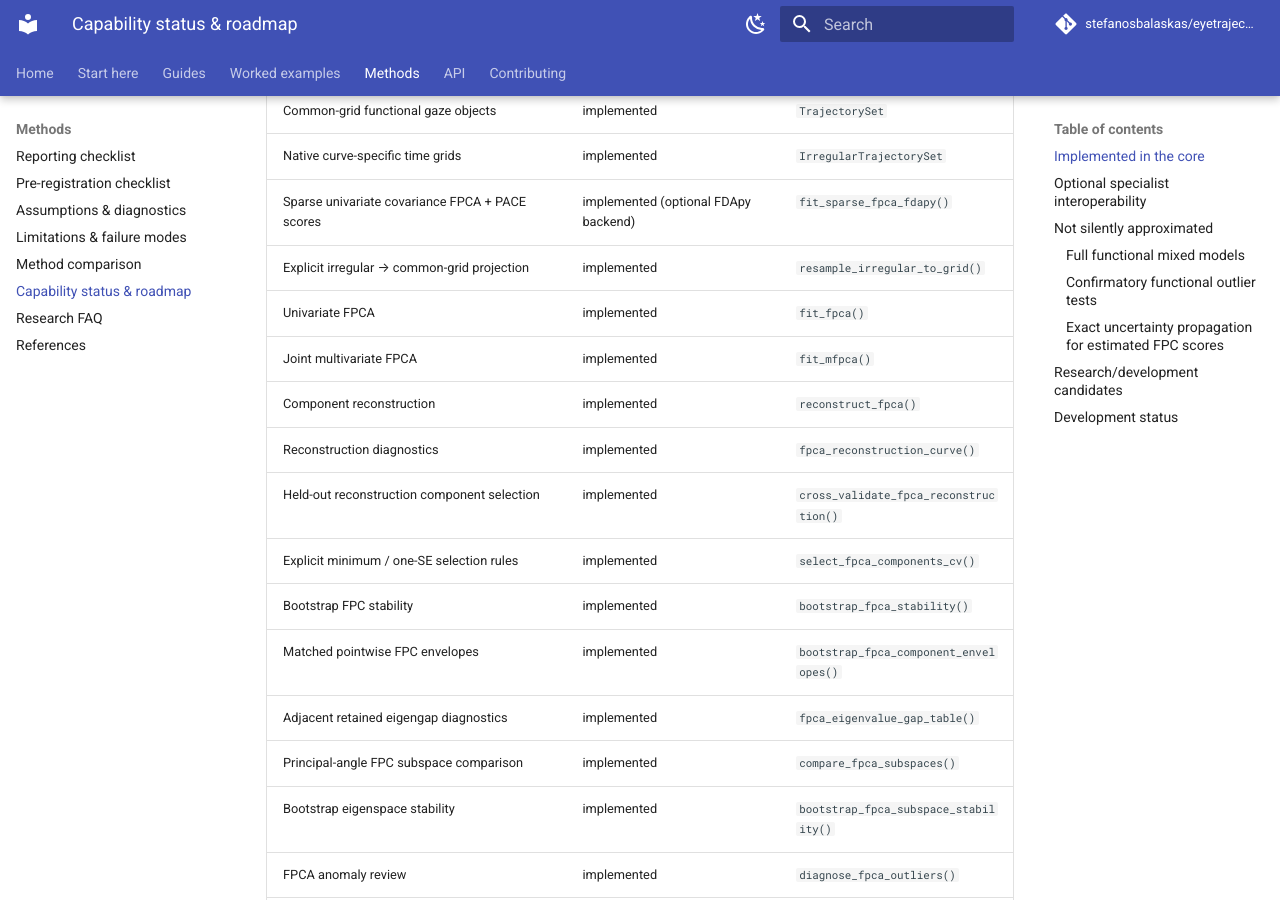
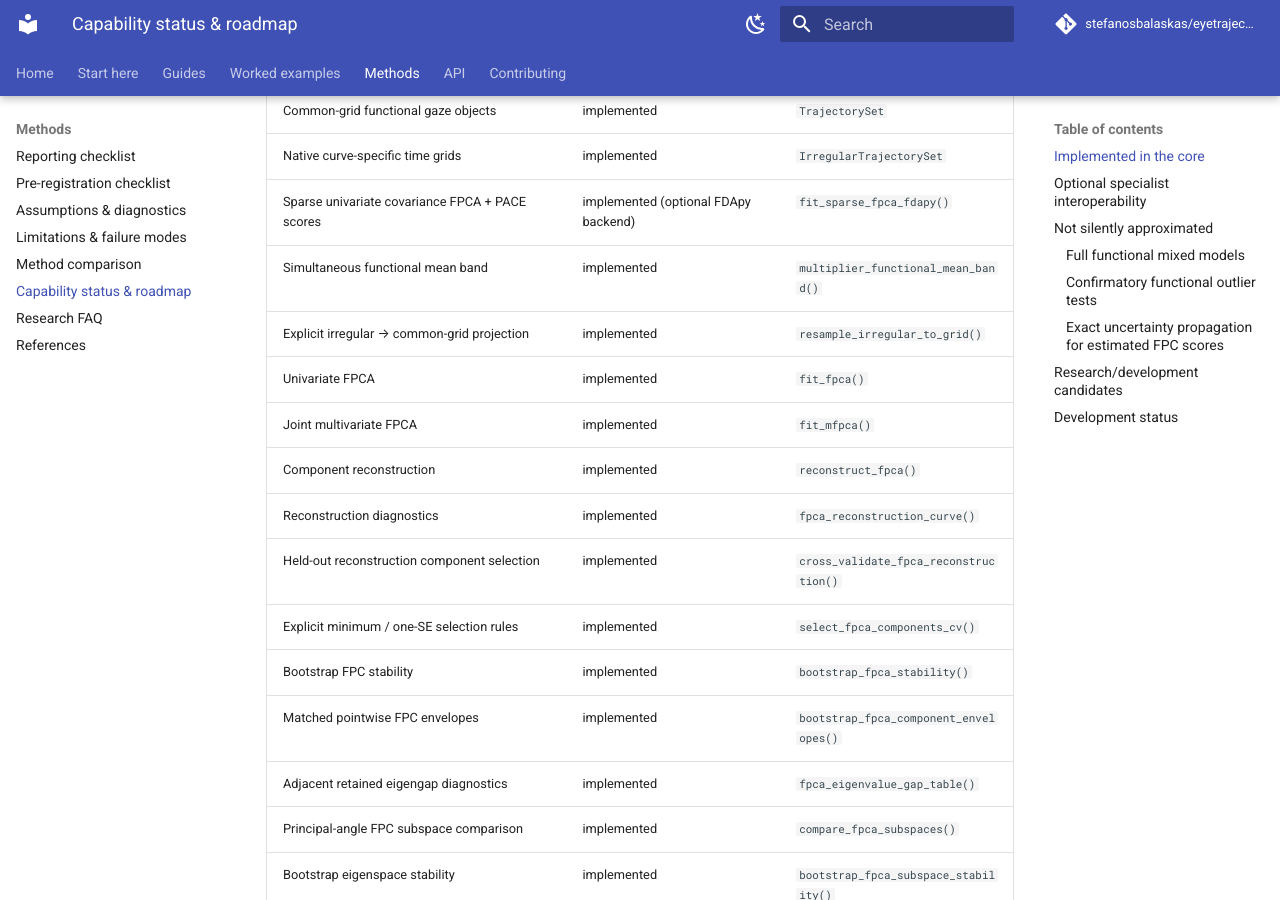
Before and after one commit to stefanosbalaskas/eyetrajectoriespy, an MkDocs documentation site: the page built from docs/methods/status-roadmap.md, in a window 1280 px wide and 900 px high, scrolled down 409 px. Built offline with MkDocs 1.6.1 and Material for MkDocs 9.7.7, drawn with Linux system fonts in a browser that asks for light colours; comment, search, counter and statistics services are not loaded; some of the changed lines change nothing that is shown.

Commit message:
Update roadmap for functional mean inference

```diff
--- a/docs/methods/status-roadmap.md
+++ b/docs/methods/status-roadmap.md
@@ -11,6 +11,7 @@
 | Common-grid functional gaze objects | implemented | `TrajectorySet` |
 | Native curve-specific time grids | implemented | `IrregularTrajectorySet` |
 | Sparse univariate covariance FPCA + PACE scores | implemented (optional FDApy backend) | `fit_sparse_fpca_fdapy()` |
+| Simultaneous functional mean band | implemented | `multiplier_functional_mean_band()` |
 | Explicit irregular → common-grid projection | implemented | `resample_irregular_to_grid()` |
 | Univariate FPCA | implemented | `fit_fpca()` |
 | Joint multivariate FPCA | implemented | `fit_mfpca()` |
@@ -76,4 +77,4 @@
 
 ## Development status
 
-The current development line is **0.6.0.dev0**. The package remains pre-release while scientific contracts, optional-backend validation, documentation, and cross-platform qualification continue to mature.
+The current development line is **0.7.0.dev0**. The package remains pre-release while scientific contracts, optional-backend validation, documentation, and cross-platform qualification continue to mature.
```
